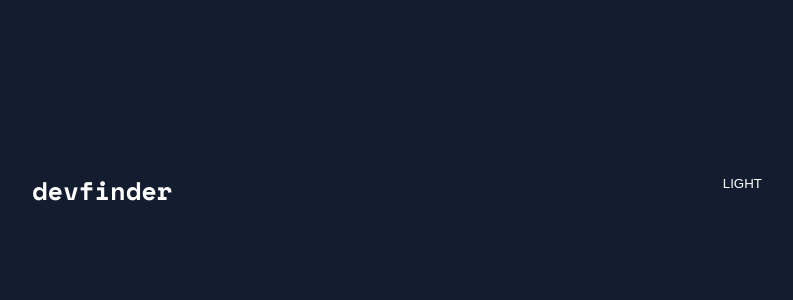
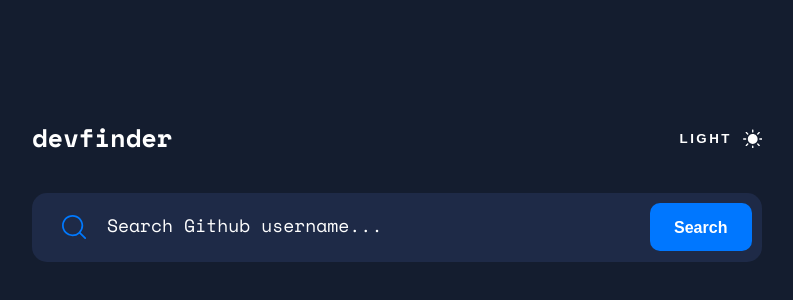
Before and after one commit to meilani/ghUserSearchApp, a React (Create React App) app: page / in a window 1280 px wide. Shown: the part 210-510 px from the top of the page, without its empty margins (243-1036 px from the left). Built offline with nearby package versions, Linux system fonts and the light colour scheme.

Commit message:
searchbar style

```diff
--- a/src/App.js
+++ b/src/App.js
@@ -1,5 +1,6 @@
 import { useState } from 'react';
 import Header from './components/Header';
+import SearchBar from './components/SearchBar';
 
 import './App.scss';
 
@@ -13,6 +14,9 @@ function App() {
     <div className={appTheme}>
       <div className="app-container">
         <Header theme={theme} setTheme={setTheme} />
+        <main>
+          <SearchBar />
+        </main>
       </div>
     </div>
   );
--- a/src/App.scss
+++ b/src/App.scss
@@ -18,6 +18,7 @@ h1 {
     display: flex;
     justify-content: center;
     align-items: center;
+    flex-direction: column;
     transition: color .3s ease, background-color .3s ease;
 
     @include theme() {
@@ -33,16 +34,110 @@ h1 {
 
 /** HEADER **/
 
+header {
+    margin-bottom: 2.4rem;
+}
+
 .header-container {
     display: flex;
     justify-content: space-between;
+    align-items: center;
 }
 
 .mode-btn {
     text-transform: uppercase;
     background-color: transparent;
     border: none;
+    font-weight: 700;
+    letter-spacing: 2.5px;
+    position: relative;
+    padding-right: 2rem;
+    cursor: pointer;
     @include theme() {
         color: theme-get('color-text');
     }
+
+    &::after {
+        content: "";
+        position: absolute;
+        top: 50%;
+        right: 0;
+        transform: translateY(-50%);
+        width: 1.3rem;
+        height: 1.3rem;
+        @include theme() {
+            background-image: theme-get('mode-img');
+        }
+    }
+
+    &:hover {
+        @include theme() {
+            color: theme-get('color-mode-hover');
+        }
+    }
+
+    &:hover::after {
+        @include theme() {
+            background-image: theme-get('mode-img-hover');
+        }
+    }
 }
+
+/** SEARCHBAR **/
+
+.searchbar-container {
+    border-radius: $borderRadiusDiv;
+    padding: .7rem .7rem .7rem 2rem;
+    display: flex;
+    justify-content: space-between;
+
+    @include theme() {
+        background-color: theme-get('bg-div');
+    }
+}
+
+.search-label {
+    position: relative;
+
+    &::before {
+        content: "";
+        position: absolute;
+        top: 50%;
+        transform: translateY(-50%);
+        width: 1.6rem;
+        height: 1.6rem;
+        background-image: url(./images/icon-search.svg);
+    }
+}
+
+.search-input {
+    width: 100%;
+    margin-left: 3rem;
+    border: none;
+    background-color: transparent;
+
+    &::placeholder {
+        font-family: 'Space Mono', monospace;
+        font-size: 1.2rem;
+        @include theme() {
+            color: theme-get('color-placeholder');
+        }
+    }
+}
+
+.search-btn {
+    color: #fff;
+    border: none;
+    border-radius: $borderRadiusBtn;
+    background-color: hsl(212, 100%, 50%);
+    font-weight: 700;
+    font-size: 1.07rem;
+    line-height: 1.5em;
+    padding: .8rem 1.6rem;
+    cursor: pointer;
+    transition: background-color .3s ease;
+
+    &:hover {
+        background-color: hsl(212, 100%, 69%);
+    }
+}
--- /dev/null
+++ b/src/components/SearchBar.js
@@ -0,0 +1,19 @@
+const SearchBar = () => {
+    return (
+        <div className="container searchbar-container">
+            <label for="search-input" className="search-label">
+                <span className="hidden-text">Search for a Github profile by username</span>
+            </label>
+            <input
+                id="search-input"
+                className="search-input"
+                type="search"
+                placeholder="Search Github username..."
+            />
+            <div id="search-error"></div>
+            <button className="search-btn">Search</button>
+        </div>
+    )
+}
+
+export default SearchBar
--- a/src/index.scss
+++ b/src/index.scss
@@ -21,3 +21,13 @@ body {
   -moz-osx-font-smoothing: grayscale;
   font-family: 'Space Mono', monospace;
 }
+
+.hidden-text {
+  clip: rect(1px 1px 1px 1px);
+  clip: rect(1px, 1px, 1px, 1px);
+  height: 1px;
+  overflow: hidden;
+  position: absolute;
+  white-space: nowrap;
+  width: 1px;
+}
--- a/src/shared.scss
+++ b/src/shared.scss
@@ -8,16 +8,24 @@ $themes: (
     'bg-div': #1e2a47,
     'color-text-alt': #fff,
     'bg-stats': #141d2f,
-    'color-date': #fff
+    'color-date': #fff,
+    'mode-img': url(./images/icon-sun.svg),
+    'mode-img-hover': url(./images/icon-sun-hover.svg),
+    'color-mode-hover': #90a4d4,
+    'color-placeholder': #fff
   ),
   lightTheme: (
     'bg-body': #F6F8FF,
     'color-header': #2b3442,
     'color-text': #4b6a9b,
-    'bg-div': #697c9a,
+    'bg-div': #fefefe,
     'color-text-alt': #4b6a9b,
     'bg-stats': #f6f8ff,
-    'color-date': #697c9a
+    'color-date': #697c9a,
+    'mode-img': url(./images/icon-moon.svg),
+    'mode-img-hover': url(./images/icon-moon-hover.svg),
+    'color-mode-hover': #222731,
+    'color-placeholder': #4B6A9B
   )
 );
 $theme-map: null;
```
Also changed, not shown: src/images/icon-moon-hover.svg (added), src/images/icon-sun-hover.svg (added).
